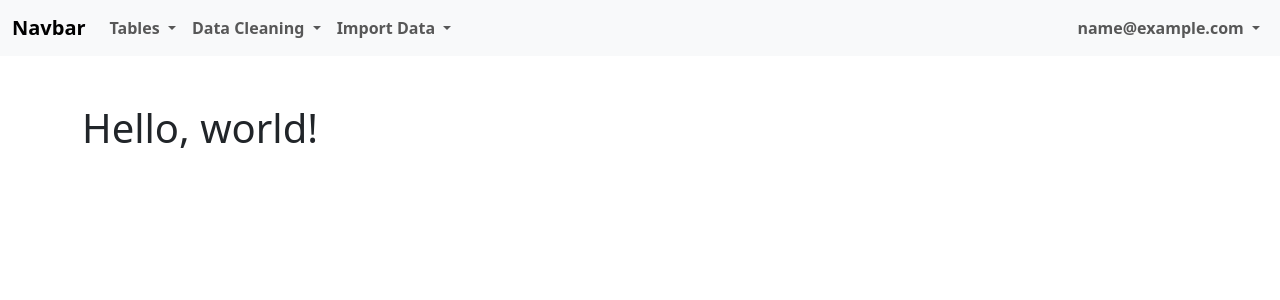
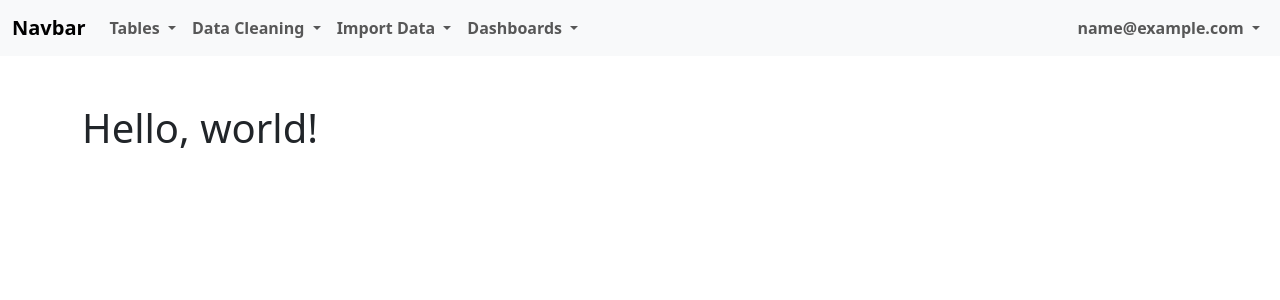
Before and after one commit to cderickson/MTGO-Tracker-WEB, a Flask app: page / in a window 1280 px wide. Shown: the top 300 px of the page. Run offline with Flask 2, Linux system fonts and the light colour scheme; the visitor is signed in with stand-in values (Sample User, id 1); data comes from the database, SQL or seed files in the repository; parts of the project's set-up code (start-up, migrations or seed data) failed here and were passed over.

Commit message:
Update base.html

```diff
--- a/website/templates/base.html
+++ b/website/templates/base.html
@@ -502,6 +502,20 @@
               </a>
               <ul class="dropdown-menu">
                 <li><a class="dropdown-item" href="#" data-bs-toggle="modal" data-bs-target="#ImportModal" onclick=""><b>Import Data</b></a></li>
+                <li><a class="dropdown-item" href="{{ url_for('views.export') }}"><b>Export</b></a></li>
+              </ul>
+            </li>
+            <li class="nav-item dropdown">
+              <a class="nav-link dropdown-toggle" href="#" role="button" data-bs-toggle="dropdown" aria-expanded="false">
+                <b>Dashboards</b>
+              </a>
+              <ul class="dropdown-menu">
+                <li><a class="dropdown-item" href="{{ url_for('views.dashboards', dash_name='match_history') }}"><b>Match History</b></a></li>
+                <li><a class="dropdown-item" href="{{ url_for('views.dashboards', dash_name='match_stats') }}"><b>Match Stats</b></a></li>
+                <li><a class="dropdown-item" href="{{ url_for('views.dashboards', dash_name='game_stats') }}"><b>Game Stats</b></a></li>
+                <li><a class="dropdown-item" href="{{ url_for('views.dashboards', dash_name='play_stats') }}"><b>Play Stats</b></a></li>
+                <li><a class="dropdown-item" href="{{ url_for('views.dashboards', dash_name='opponents') }}"><b>Opponents</b></a></li>
+                <li><a class="dropdown-item" href="{{ url_for('views.dashboards', dash_name='card_data') }}"><b>Card Data</b></a></li>
               </ul>
             </li>
             {% endif %}
```
